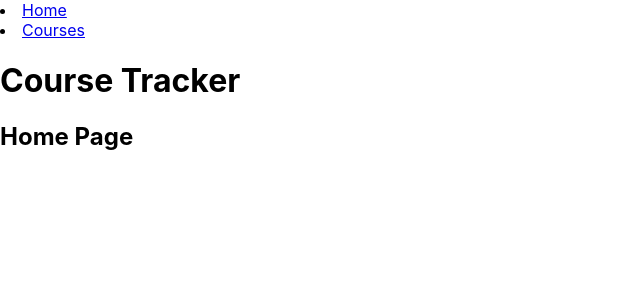
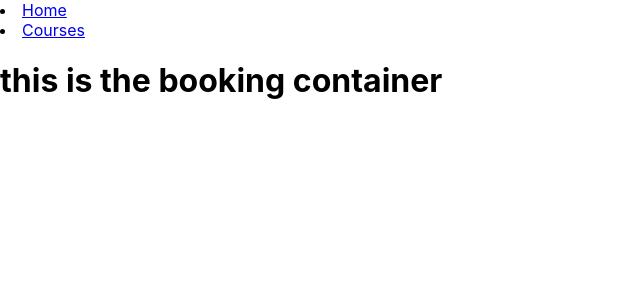
Before and after one commit to willjatlas/course_tracker, a React (Create React App) app in the folder client/: page /booking in a window 1280 px wide. Shown: the top 300 px of the page, without its empty margins (0-640 px from the left). Built offline with nearby package versions, Linux system fonts and the light colour scheme; no server answers.

Commit message:
booking container added

```diff
--- a/client/src/App.js
+++ b/client/src/App.js
@@ -3,6 +3,7 @@ import {BrowserRouter as Router, Route, Switch} from "react-router-dom"
 import './App.css';
 import HomeContainer from "./containers/HomeContainer";
 import CourseContainer from './containers/CoursesContainer';
+import BookingContainer from "./containers/BookingContainer";
 import NavBar from "./components/NavBar";
 import { getCourses, getCutomers } from './services/CTAppServices';
 
@@ -28,8 +29,9 @@ function App() {
       <Router>
         <NavBar/>
         <Switch>
+          <Route exact path="/" component={HomeContainer} />
           <Route path="/courses" exact render={()=> <CourseContainer courses={courses} /> } />
-          <Route path="/" component={HomeContainer} />
+          <Route path="/booking" exact render={()=> <BookingContainer /> } />
         </Switch>
       </Router>
 
--- /dev/null
+++ b/client/src/containers/BookingContainer.js
@@ -0,0 +1,11 @@
+const BookingContainer = () => {
+
+    return(
+        <>
+            <h1>this is the booking container </h1>
+        </>
+    )
+
+}
+
+export default BookingContainer;
```
Also changed, not shown: 1 other file (tests, documents, lock files or other folders).
